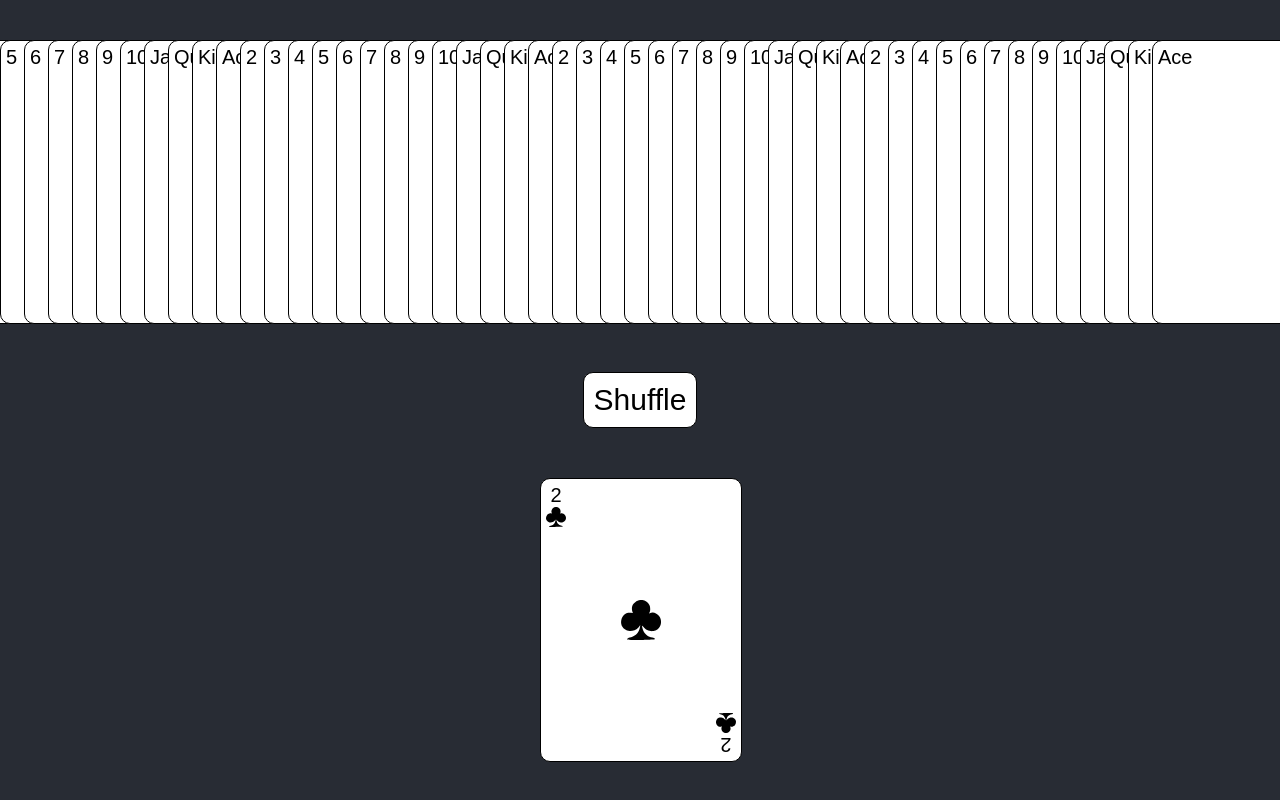
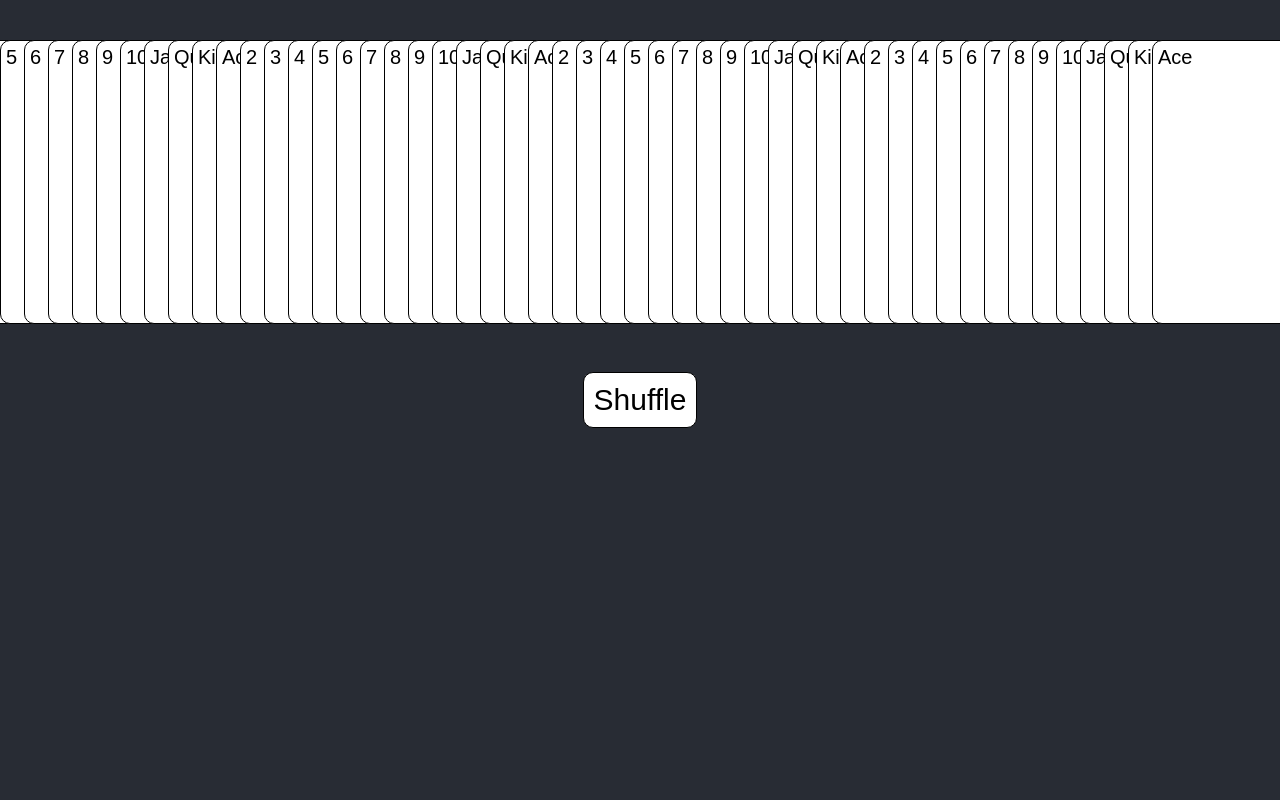
Before and after one commit to ddword/deck-of-cards, a React (Create React App) app: page / in a window 1280 px wide. Shown: the top 800 px of the page. Built offline with nearby package versions, Linux system fonts and the light colour scheme.

Commit message:
dealOneCard

```diff
--- a/src/components/App.tsx
+++ b/src/components/App.tsx
@@ -1,21 +1,14 @@
-import React from 'react';
+import React, { useState } from 'react';
 import DeckBox from './DeckBox';
 import CardBox from './CardBox';
 import './App.css';
 
-
-  class Card {
+interface ICard {
   rank: string|number;
   suit: string;
-
-    constructor(rank: string|number, suit: string) {
-      this.rank = rank;
-      this.suit = suit;
-    }
 }
 
-  let oneCard = new Card(2, 'Club');
-  /*const kList = Object.entries(oneCard).map(([key,value])=>{
+  /*const kList = Object.entries(card).map(([key,value])=>{
     return (
       <div key = {key}>{key} : {value.toString()}</div>
     );
@@ -33,8 +26,6 @@ import './App.css';
     //return {card: this.deck[randomCardId]};
   }*/
   //console.log("default Deck data", data)
-
-const App = () => {
 const suits = ['Hearts', 'Spades', 'Clubs', 'Diamonds'];
 const values = [2, 3, 4, 5, 6, 7, 8, 9, 10, 'Jack', 'Queen', 'King', 'Ace'];
 
@@ -48,9 +39,23 @@ const App = () => {
   }
   return deck;
 }
-  const data = generateDeck(suits, values);
 
-  const shuffle = (data: any[]) => {
+const App = () => {
+
+  let data: ICard[] = generateDeck(suits, values);
+
+  const [card, setCard] = useState<ICard | null>(null);
+  let [sdata, setData] = useState(data);
+
+  const parentOneCardCallback = (card: ICard) => {
+    setCard(card);
+  }
+
+  const parentShuffleCallback = (newData: ICard[]) => {
+    console.log("newData", newData[0], newData[1])
+    setData(newData);
+  }
+  /*shuffle(data: any[]) {
     let m = data.length;
     let i = 0;
     while(m){
@@ -58,17 +63,14 @@ const App = () => {
       [data[m], data[i]] = [data[i], data[m]];
     }
     return data;
-  }
+  }*/
   //<!--<header className="App-header">{ kList }</header>-->
   return (
     <div className="App">
-      <DeckBox data={ data }/>
-      <div className="button-container">
-        <button onClick={() => shuffle(data)}>Shuffle</button>
-      </div>
+      <DeckBox data= { sdata } parentShuffleCallback={parentShuffleCallback} parentOneCardCallback={parentOneCardCallback}/>
       <div className="card-container">
         <div className="animated slideInUp">
-         { oneCard && <CardBox rank={oneCard?.rank} suit={oneCard?.suit} />
+         { card && <CardBox rank={card?.rank} suit={card?.suit} />
           }
         </div>
       </div>
--- a/src/components/CardBox/index.tsx
+++ b/src/components/CardBox/index.tsx
@@ -1,23 +1,14 @@
-import React from "react";
+import React, { useEffect } from "react";
 import "./index.css";
 import club from "../../images/club.svg";
 import spade from "../../images/spade.svg";
 import heart from "../../images/heart.svg";
 import diamond from "../../images/diamond.svg";
 
-/**
-class Card {
+interface ICard {
   rank: string|number;
   suit: string;
-
-  constructor(rank: string|number, suit: string) {
-    this.rank = rank;
-    this.suit = suit;
-  }
 }
-
-let oneCard = new Card(2, 'Spade');
- */
 
 type Props = {
   rank: string|number;
@@ -27,35 +18,36 @@ const CardBox = (props: Props) => {
   const { rank, suit } = props;
 
   const getCardIcon = (suit: string) => {
+    let icon;
     switch(suit) {
       case "Diamond":
-        return {icon: diamond, color: 'red'};
+        console.log('Diadmod', diamond)
+        return icon = diamond;
       case "Heart":
-        return {icon: heart, color: 'red'};
+        return icon =heart;
       case "Club":
-        return {icon: club, color: 'black'};
+        return icon =club;
       case "Spade":
-        return {icon: spade, color: 'black'};
+        return icon=spade;
       default:
-        return null;
+        return icon;
     };
   };
 
-  const cardIcon = getCardIcon(suit)
 
-  console.log("Here card", rank, suit, cardIcon)
+  console.log("Here card", rank, suit, getCardIcon(suit))
     return (
-      <div className="OneCard" style={{ color: `${cardIcon?.color}` }}>
+      <div className="OneCard" style={{ color: `` }}>
         <div style={{ position: "absolute", top: 5, left: 5 }}>
           <div style={{ maxWidth: 20 }}>{rank}</div>
-          <img src={cardIcon?.icon} style={{ maxWidth: 20 }}/>
+          <img src={getCardIcon(suit)} style={{ maxWidth: 20 }}/>
         </div>
         <div>
-          <img src={cardIcon?.icon} style={{ height: 40, position: "absolute", top: "50%", left: "50%", transform: "translate(-50%, -50%)" }}/>
+          <img src={getCardIcon(suit)} style={{ height: 40, position: "absolute", top: "50%", left: "50%", transform: "translate(-50%, -50%)" }}/>
         </div>
         <div style={{ position: "absolute", bottom: 5, right: 5, transform: "rotate(-180deg)" }}>
           <div style={{ maxWidth: 20 }}>{rank}</div>
-          <img src={cardIcon?.icon} style={{ maxWidth: 20 }}/>
+          <img src={getCardIcon(suit)} style={{ maxWidth: 20 }}/>
         </div>
       </div>
     );
--- a/src/components/DeckBox/index.tsx
+++ b/src/components/DeckBox/index.tsx
@@ -2,6 +2,10 @@ import React from "react";
 import CardBox from '../CardBox';
 import './index.css';
 
+interface ICard {
+  rank: string|number;
+  suit: string;
+}
 /**
 class Card {
   rank: string|number;
@@ -30,31 +34,9 @@ class Deck {
       }
     }
     //
-  }
+  }*/
 
-  shuffle(){
-    const { deck } = this;
-    let m = deck.length, i;
-    // simplify
-    while(m){
-      i = Math.floor(Math.random() * m--);
-      [deck[m], deck[i]] = [deck[i], deck[m]];
-    }
-
-    return this;
-  }
-
-  dealOneCard(){
-    // TODO:take a random card, remove this random card from the deck, display it as selected card.
-    function getRandomCardId(min: number, max: number) {
-      return Math.floor(Math.random() * (max - min + 1));
-    }
-    let randomCardId = getRandomCardId(0, 51);
-    //return this.deck.pop();
-    return this.deck.splice(randomCardId, 1);
-    //return {card: this.deck[randomCardId]};
-  }
-
+  /*
   // reset deck before deal a card
   reset(){
     this.deck = [];
@@ -92,23 +74,46 @@ const kList = Object.entries(oneCard).map(([key,value])=>{
 })
  */
 type Props = {
-  data: any[]
+  data: ICard[],
+  parentOneCardCallback(card: ICard): void,
+  parentShuffleCallback(data: ICard[]): void
 }
 
 const DeckBox: React.FC<Props>= (props) => {
   const { data } = props;
-  console.log("default Deck data", data)
+  console.log("default Deck data", data[0], data[1])
+
+  const shuffle = (data: any[]) => {
+    let m = data.length;
+    let i = 0;
+    while(m){
+      i = Math.floor(Math.random() * m--);
+      [data[m], data[i]] = [data[i], data[m]];
+    }
+    console.log('Here shuffle', data[0], data[1])
+    props.parentShuffleCallback(data);
+    return data;
+  }
+
+  const dealOneCard = (card:ICard, id:number) => {
+    props.parentOneCardCallback(card);
+    props.data.splice(id, 1);
+    //return {card: this.deck[randomCardId]};
+  }
     return (
       <div className="DeckContent">
         <div className="container">
-          {data.map((card, index) => {
+          {data.map((card: ICard, index) => {
             return (
-              <div className="animated slideInDown" key={index}>
+              <div className="animated slideInDown" key={index} onClick={() => dealOneCard(card, index)}>
                 <CardBox rank={card.rank} suit={card.suit} />
               </div>
             );
           })}
         </div>
+        <div className="button-container">
+          <button onClick={() => shuffle(data)}>Shuffle</button>
+        </div>
       </div>
     )
 };
```
Lines whose indentation alone changed are shown as unchanged.
